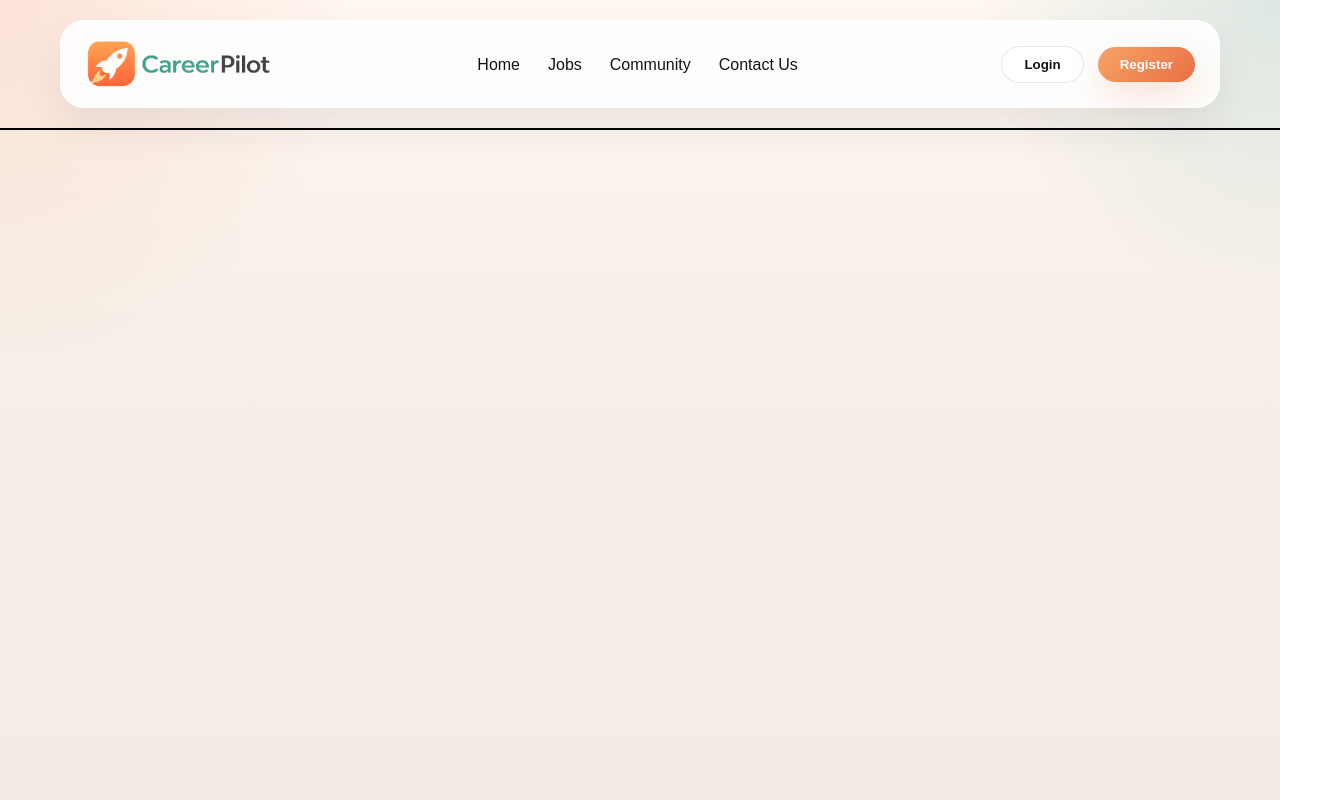
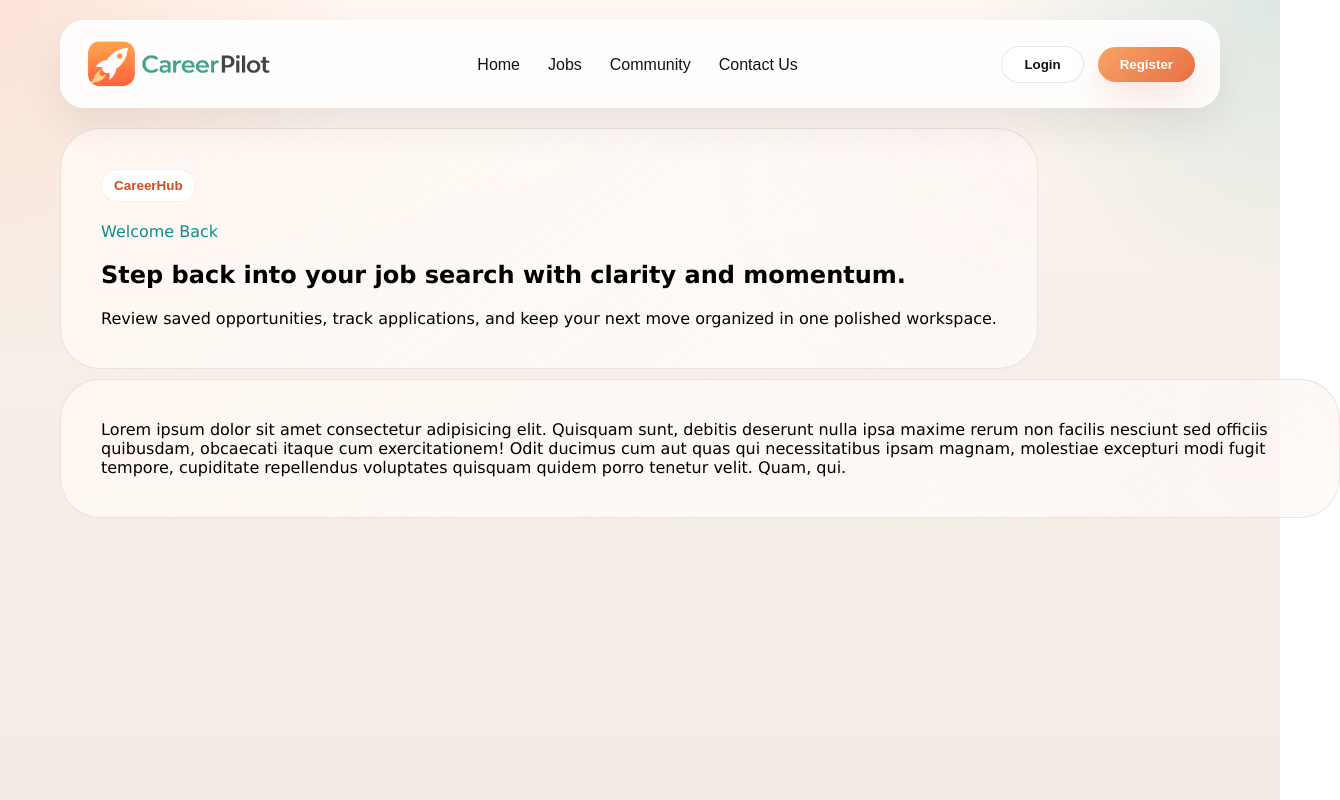
Before and after one commit to 2kwattz/CareerPilot-Frontend, a React (Vite) app: page /login in a window 1280 px wide. Shown: the whole page, 1340 px wide, since content can reach past the window. Built offline with nearby package versions, Linux system fonts and the light colour scheme.

Commit message:
- Login Page Refined

```diff
--- a/src/App.css
+++ b/src/App.css
@@ -2,7 +2,10 @@
     --black-primary: #121212;
     --white-primary: #ffffff;
     --background: #f6efe7;
-    --surface: rgba(255, 255, 255, 0.72)
+    --surface: rgba(255, 255, 255, 0.72);
+    --primary: #cc4e24;
+    --line:rgba(90, 67, 49, 0.12);
+    --teal: #0f8b8d;
 }
 
 html{
--- /dev/null
+++ b/src/components/InfoButton/infoButton.jsx
@@ -0,0 +1,12 @@
+import React from 'react';
+import styles from './infoButton.module.css'
+
+const InfoButton = ({text}) => {
+    return (
+      <button className={styles.buttonContainer}>
+        {text}
+      </button>
+    );
+};
+
+export default InfoButton;
--- /dev/null
+++ b/src/components/InfoButton/infoButton.module.css
@@ -0,0 +1,14 @@
+.buttonContainer {
+    display: inline-flex;
+    align-items: center;
+    gap: 8px;
+    width: fit-content;
+    padding: 8px 12px;
+    border-radius: 999px;
+    margin-bottom: 20px;
+    background: rgba(255, 255, 255, 0.92);
+    border: 1px solid rgba(239, 108, 62, 0.12);
+    color: var(--primary);
+    font-size: 0.84rem;
+    font-weight: 700;
+}
--- a/src/pages/Login/login.jsx
+++ b/src/pages/Login/login.jsx
@@ -1,6 +1,7 @@
 import React from 'react';
 import Navbar from '../../components/Navbar/navbar';
 import styles from './login.module.css'
+import InfoButton from '../../components/InfoButton/infoButton';
 
 export default function Login() {
     return (
@@ -11,7 +12,23 @@ export default function Login() {
             <Navbar></Navbar>
 
             <div className={styles.loginWrapper}>
+                <div className={styles.loginWrapperLeft}>
+                    <InfoButton text={'CareerHub'}/>
 
+                   <p className={styles.cyanText}> Welcome Back </p>
+                   <h2 className={styles.LoginHeading}>
+                    Step back into your job search with clarity and momentum.
+                   </h2>
+
+                   <p>
+                    Review saved opportunities, track applications, and keep your next move organized in one polished workspace.
+                   </p>
+
+                </div>
+
+                <div className={styles.loginWrapperRight}>
+Lorem ipsum dolor sit amet consectetur adipisicing elit. Quisquam sunt, debitis deserunt nulla ipsa maxime rerum non facilis nesciunt sed officiis quibusdam, obcaecati itaque cum exercitationem! Odit ducimus cum aut quas qui necessitatibus ipsam magnam, molestiae excepturi modi fugit tempore, cupiditate repellendus voluptates quisquam quidem porro tenetur velit. Quam, qui.
+                </div>
             </div>
 
             </div>
--- a/src/pages/Login/login.module.css
+++ b/src/pages/Login/login.module.css
@@ -12,6 +12,40 @@
 }
 
 .loginWrapper{
-    border: 1px solid black;
-    /* margin: 0px 60px; */
+    /* border: 1px solid black; */
+    margin: 0px 60px;
+    width: 100%;
+    display: flex;
+    flex-direction: row;
+    flex-wrap: wrap;
+    gap:10px;
+    justify-content: space-between;
+    align-items: center;
 }
+
+.loginWrapperLeft{
+    display: flex;
+    flex-direction: column;
+    border: 1px solid var(--line);
+    background: linear-gradient(145deg, rgba(255, 247, 241, 0.94), rgba(255, 255, 255, 0.72)), radial-gradient(circle at top right, rgba(239, 108, 62, 0.16), transparent 34%);
+    padding: 40px;
+    border-radius: 40px;
+}
+
+.cyanText{
+    color: var(--teal)
+}
+
+.LoginHeading{
+    margin-top: 20px;
+    margin-bottom: 20px;
+}
+
+.loginWrapperRight{
+    display: flex;
+    flex-direction: column;
+    border: 1px solid var(--line);
+    background: linear-gradient(145deg, rgba(255, 247, 241, 0.94), rgba(255, 255, 255, 0.72)), radial-gradient(circle at top right, rgba(239, 108, 62, 0.16), transparent 34%);
+    padding: 40px;
+    border-radius: 40px;
+}
```
